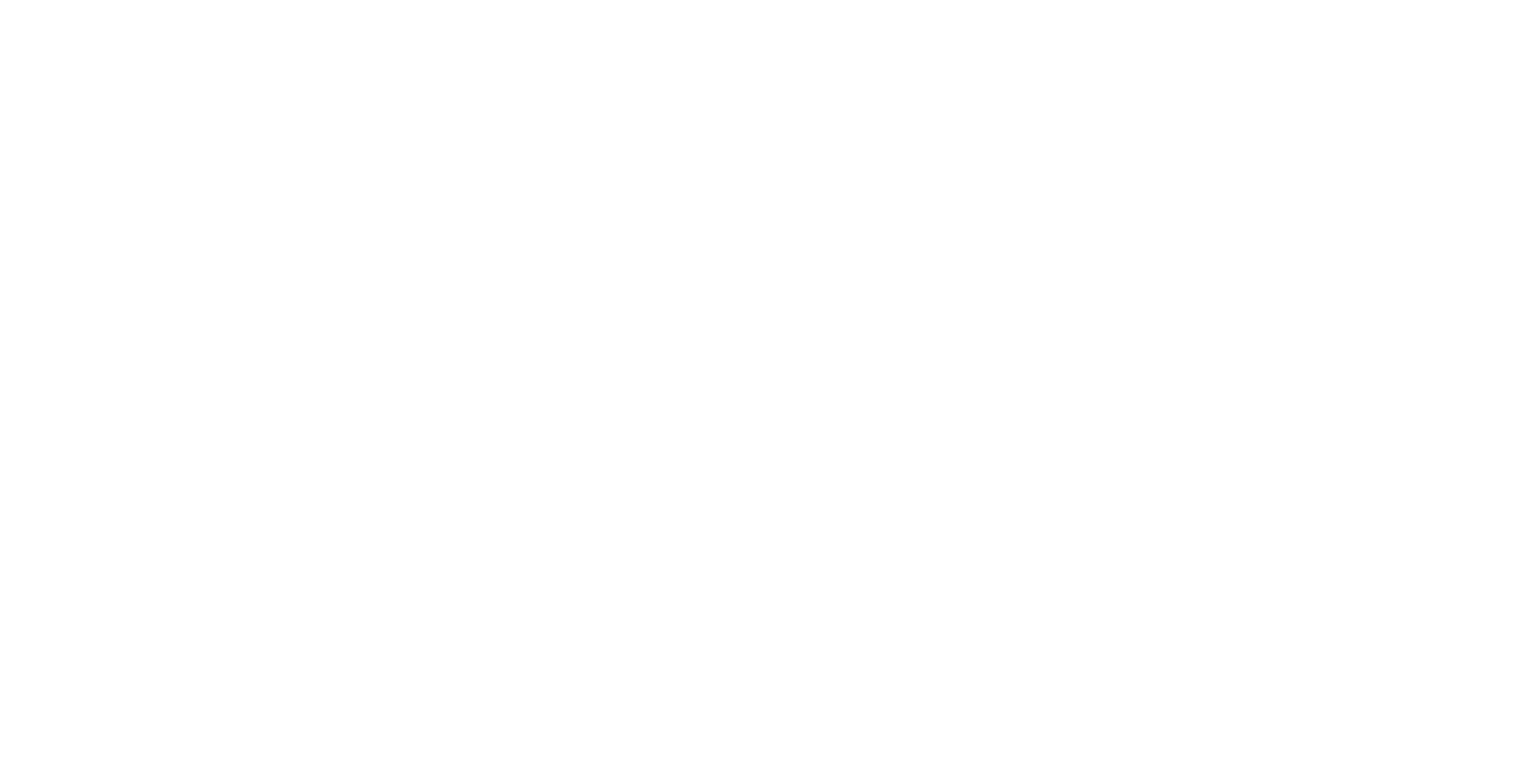
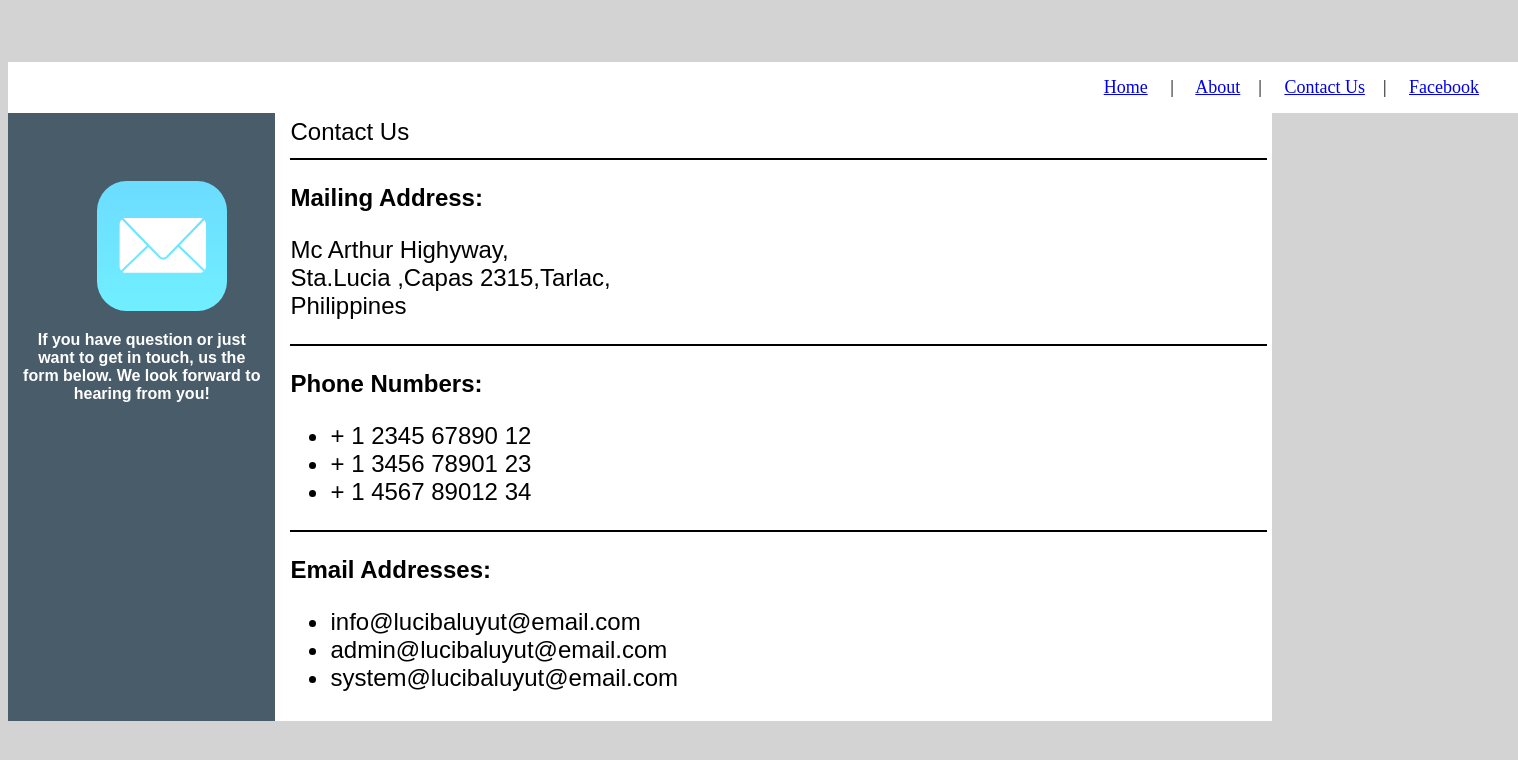
Before and after one commit to zackyosef/-prelim-baluyut-Lucila-bsit-1a-, a plain HTML site: page Contact-Us.html in a window 1280 px wide. Shown: the whole page, 1518 px wide, since content can reach past the window. Drawn offline with Linux system fonts and the light colour scheme.

Commit message:
done with the contact_us

```diff
--- a/Contact-Us.html
+++ b/Contact-Us.html
@@ -1,11 +1,72 @@
 <!DOCTYPE html>
 <html>
 <head>
-<title>Contact </title>
+<title> Contact </title>
 </head>
-<body>
-</body>
+<body bgcolor ="lightgray">
+	<table width = "1510" align = "center" bgcolor = "white" cellspacing - "0">
+	<br><br><br>
+	<tr>
+		<td align ="right" valign="middle" height = "45"
+
+
+		<a href = ""> </a> &nbsp;&nbsp;&nbsp;&nbsp;&nbsp;&nbsp;&nbsp;
+		<font size = "4"><a href = "index.html"> Home</a> &nbsp;&nbsp;&nbsp;&nbsp;|&nbsp;&nbsp;&nbsp;&nbsp; </font>
+		<font size = "4"><a href = "profile.html"> About</a>&nbsp;&nbsp;&nbsp;&nbsp;|&nbsp;&nbsp;&nbsp;&nbsp; </font>
+		<font size = "4"><a href = "Contact-Us.html"> Contact Us</a>&nbsp;&nbsp;&nbsp;&nbsp;|&nbsp;&nbsp;&nbsp;&nbsp; </font>
+		<font size = "4"><a href = "https://web.facebook.com/profile.php?id=100084081594144" target="_blank"> Facebook</a>&nbsp;&nbsp;&nbsp;&nbsp;&nbsp;&nbsp;&nbsp;&nbsp;</font>
+
+		</td>
+	</tr>
+	</table>
+
+	<table bgcolor="white" border="0" align="center" cellpadding="5" cellspacing="0">
+	<tr>
+	<td bgcolor = "#495c6a" width = "300">&nbsp;&nbsp;&nbsp;&nbsp;&nbsp;&nbsp;&nbsp;&nbsp;&nbsp;&nbsp;&nbsp;&nbsp;&nbsp;&nbsp;&nbsp;&nbsp;&nbsp;&nbsp;&nbsp;&nbsp;
+	<img src ="img/mail.svg" alt ="Email Icon" width ="130" height ="130">
+	<font face ="Arial" align ="center" color="white">
+
+	<b><p> If you have question or just <br> want to get in touch, us the <br> form below. We look forward to<br> hearing from you!</p></b>
+
+	<br><br><br><br><br><br><br><br><br><br><br><br><br>
+	</font>
+	</td>
+
+	<td height = "510"></td>
+	<td bgcolor = "white" width ="1173">
+
+
+	<font face = "Arial" size = "5" align="left">
+
+					<font face="Arial" size ="5">Contact Us</font>
+					<hr color = "black">
+
+					<b><p> Mailing Address: <br><p></b>
+					<p>Mc Arthur Highyway,<br>Sta.Lucia ,Capas 2315,Tarlac,<br>Philippines</p>
+
+					<hr color = "black">
+					<b><p> Phone Numbers:<br><p></b>
+
+					<ul>
+				<li> + 1 2345 67890 12</li>
+				<li> + 1 3456 78901 23</li>
+				<li> + 1 4567 89012 34</li>
+					</ul>
+
+				<hr color = "black">
+				<b><p>Email Addresses:<br><p></b>
+
+					<ul>
+				<li>info@lucibaluyut@email.com</li>
+				<li>admin@lucibaluyut@email.com</li>
+				<li>system@lucibaluyut@email.com</li>
+					</ul>
+	</font>
+	</td>
+	</tr>
+	</table>
 
 
 
-</html
+
+</html>
```
